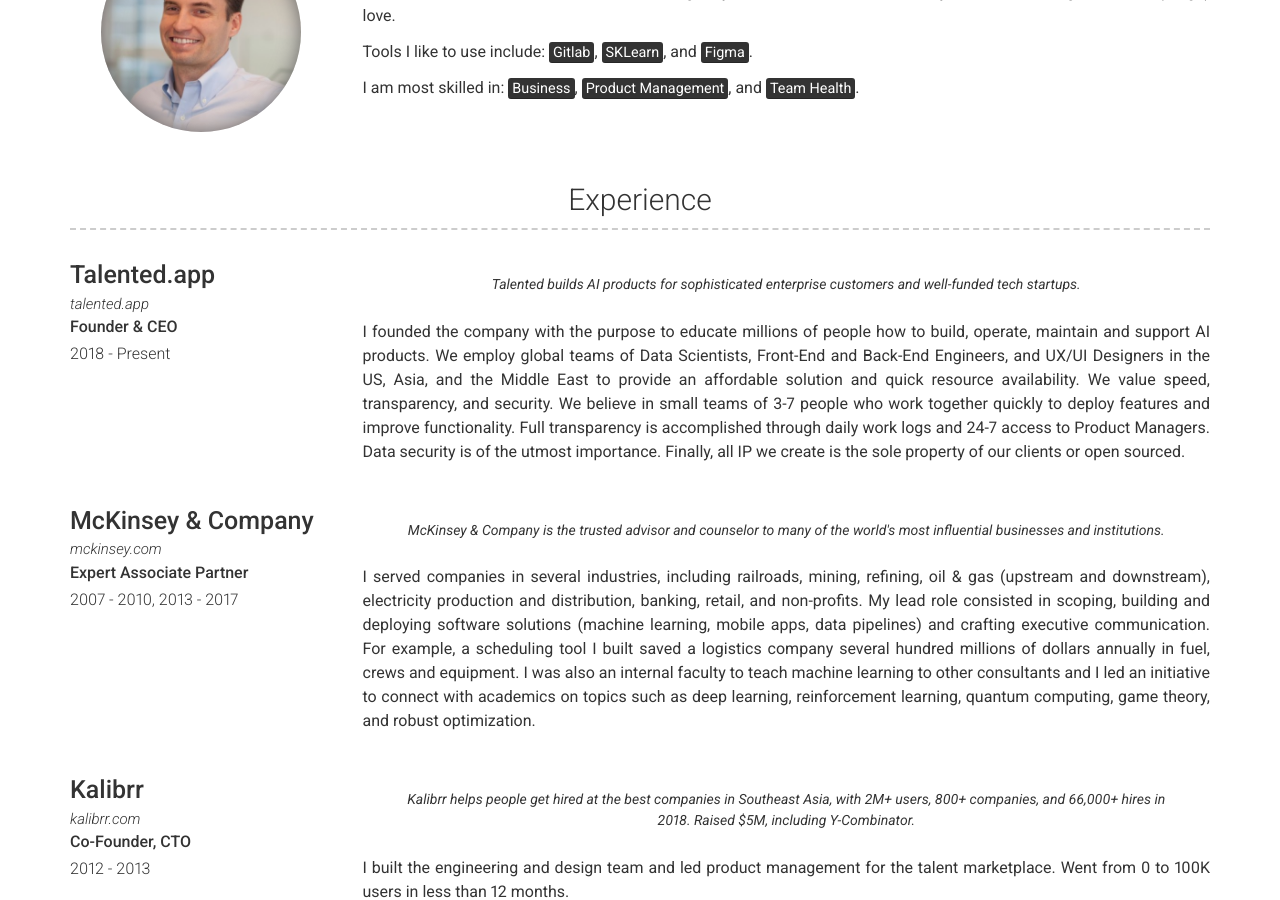
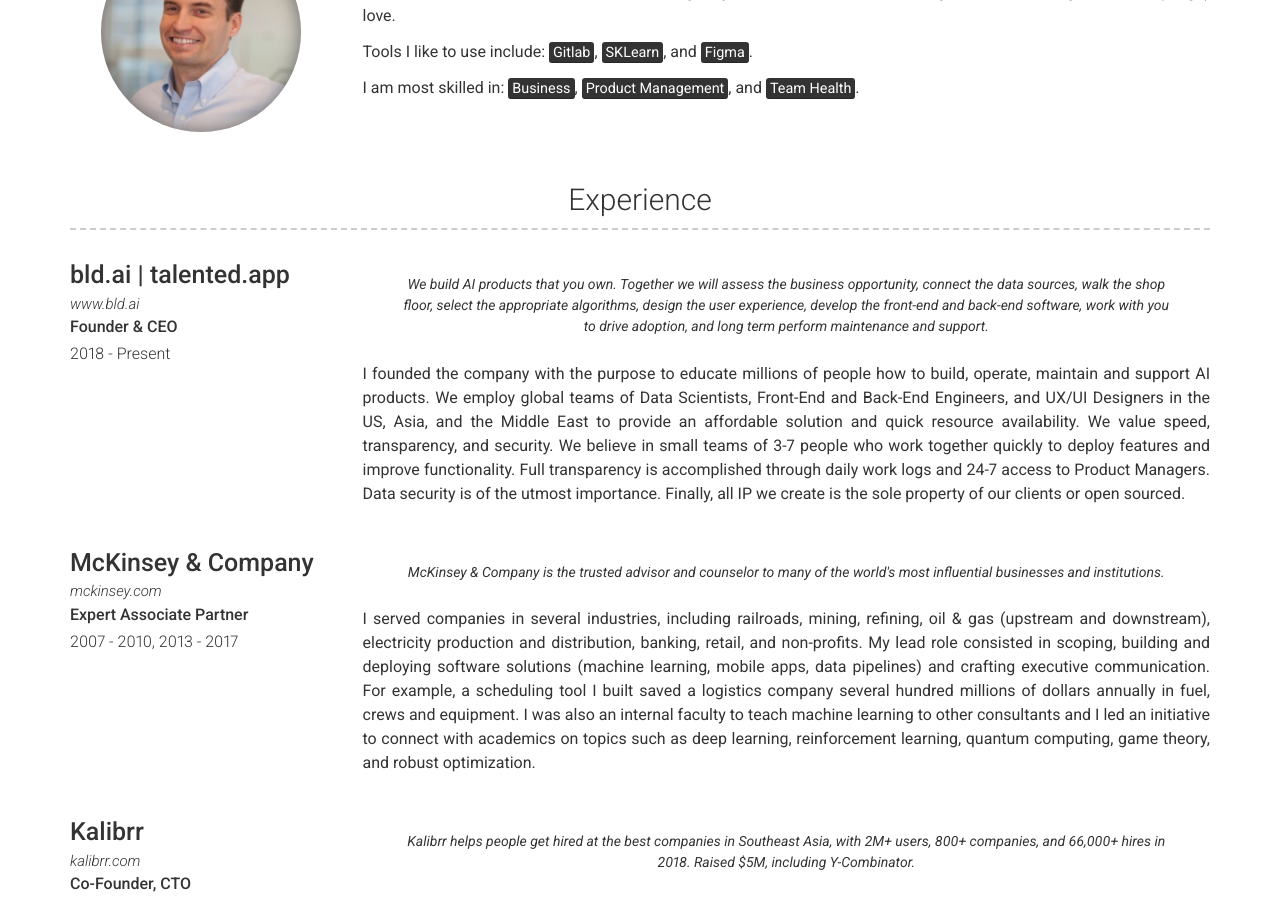
Before and after one commit to dannycastonguay/dannyresume, a Jekyll site: the page built from index.md, in a window 1280 px wide and 900 px high, scrolled down 370 px. Built offline with Jekyll 4.4.1, drawn with Linux system fonts in a browser that asks for light colours.

Commit message:
Update experience.yml

```diff
--- a/_data/experience.yml
+++ b/_data/experience.yml
@@ -1,10 +1,10 @@
 - layout: left
-  company: Talented.app
-  link: talented.app
+  company: bld.ai | talented.app
+  link: www.bld.ai
   job_title: Founder & CEO
   dates: 2018 - Present
   quote: >
-    Talented builds AI products for sophisticated enterprise customers and well-funded tech startups.
+    We build AI products that you own. Together we will assess the business opportunity, connect the data sources, walk the shop floor, select the appropriate algorithms, design the user experience, develop the front-end and back-end software, work with you to drive adoption, and long term perform maintenance and support.
   description: | # this will include new lines to allow paragraphs
     I founded the company with the purpose to educate millions of people how to build, operate, maintain and support AI products. We employ global teams of Data Scientists, Front-End and Back-End Engineers, and UX/UI Designers in the US, Asia, and the Middle East to provide an affordable solution and quick resource availability. We value speed, transparency, and security. We believe in small teams of 3-7 people who work together quickly to deploy features and improve functionality. Full transparency is accomplished through daily work logs and 24-7 access to Product Managers. Data security is of the utmost importance. Finally, all IP we create is the sole property of our clients or open sourced.
 
```
